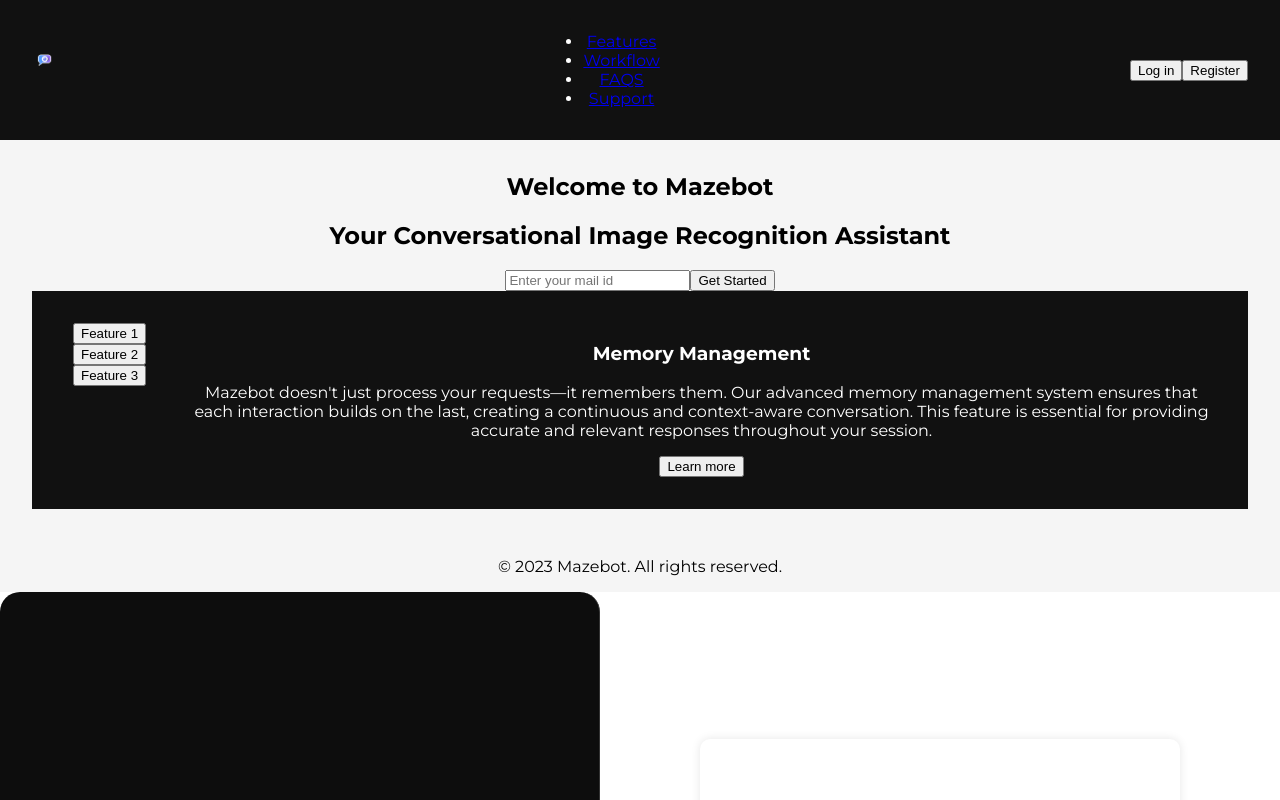
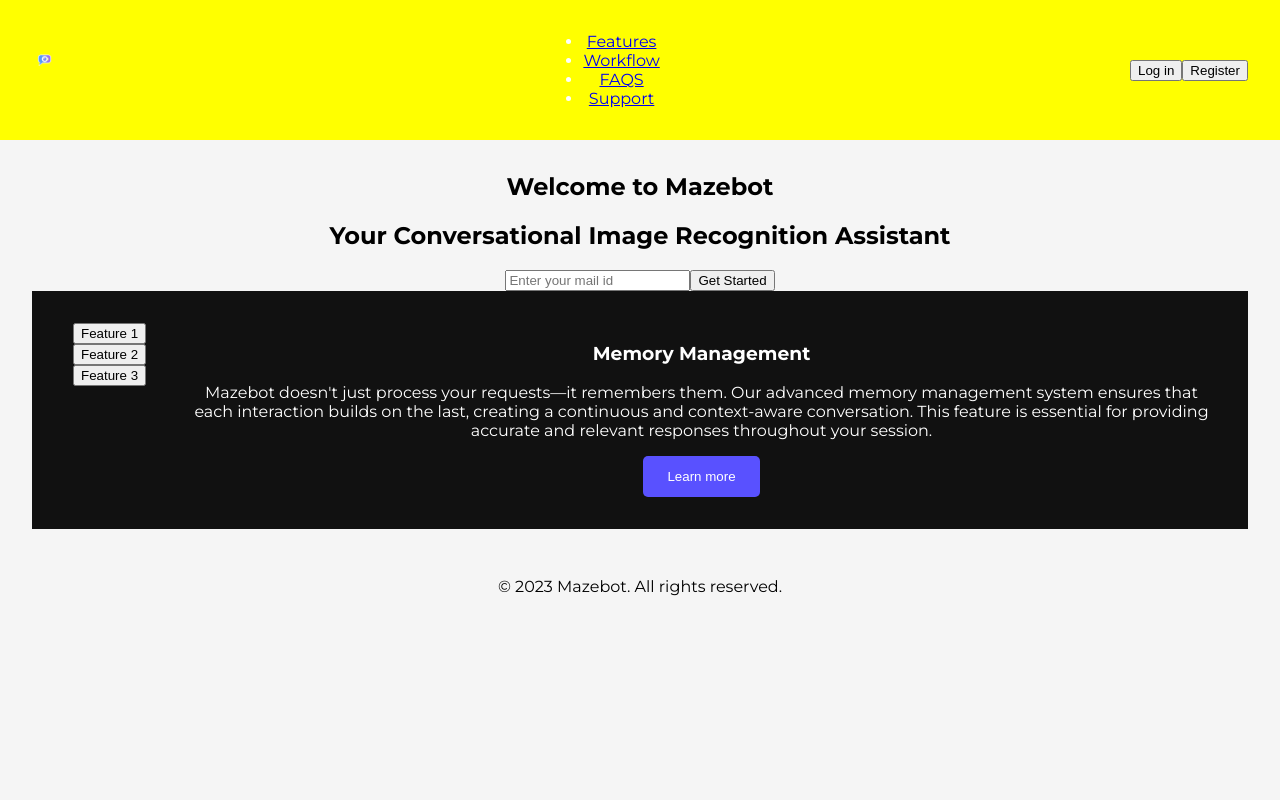
Before and after one commit to mm0177/llava-chatbot, a React (Create React App) app in the folder react-frontend/: page /chatbot in a window 1280 px wide. Both pictures are taken after a click on the button "Feature 1". Built offline with nearby package versions, Linux system fonts and the light colour scheme; a web font is replaced by a local one.

Commit message:
home js working

```diff
--- a/react-frontend/src/App.js
+++ b/react-frontend/src/App.js
@@ -1,6 +1,6 @@
 import './App.css';
 import Chatbot from './Chatbot/chatbot';
-import Home from './Homepage/Home';
+import Home from './Homepage/home';
 //import Chatbot from './Chatbot/chatbot';
 import Login from './usercomponents/login';
 
@@ -8,7 +8,6 @@ function App() {
   return (
     <div className="App">
       <Home/>
-      < Login/>
     </div>
   );
 }
--- a/react-frontend/src/Homepage/Home.css
+++ b/react-frontend/src/Homepage/Home.css
@@ -1,7 +1,5 @@
-
-
-  .header {
-    background-color: #111111;
+.header {
+    background-color: yellow;
     color: white;
     padding: 1rem 2rem;
     display: flex;
--- a/react-frontend/src/Homepage/Home.js
+++ b/react-frontend/src/Homepage/Home.js
@@ -1,6 +1,6 @@
 import React, { useState } from 'react';
-import './Home.css';
 import logoIcon from '../assets/img/mazebot_logo.png';
+import './home.css';
 
 function Home() {
   const [selectedFeature, setSelectedFeature] = useState(null);
@@ -18,16 +18,16 @@ function Home() {
         <nav>
           <ul>
             <li>
-              <a href="#">Features</a>
+              <a href="/features">Features</a>
             </li>
             <li>
-              <a href="#">Workflow</a>
+              <a href="/workflow">Workflow</a>
             </li>
             <li>
-              <a href="#">FAQS</a>
+              <a href="/faqs">FAQS</a>
             </li>
             <li>
-              <a href="#">Support</a>
+              <a href="/support">Support</a>
             </li>
           </ul>
         </nav>
@@ -66,7 +66,7 @@ function Home() {
                   is essential for providing accurate and relevant responses
                   throughout your session.
                 </p>
-                <button>Learn more</button>
+                <button className="learn-more">Learn more</button>
               </div>
             )}
             {selectedFeature === 'Feature 2' && (
@@ -78,7 +78,7 @@ function Home() {
                   volutpat, purus urna vestibulum ligula, at semper
                   sapien mi vitae elit.
                 </p>
-                <button>Learn more</button>
+                <button className="learn-more">Learn more</button>
               </div>
             )}
             {selectedFeature === 'Feature 3' && (
@@ -90,7 +90,7 @@ function Home() {
                   volutpat, purus urna vestibulum ligula, at semper
                   sapien mi vitae elit.
                 </p>
-                <button>Learn more</button>
+                <button className="learn-more">Learn more</button>
               </div>
             )}
           </div>
```
